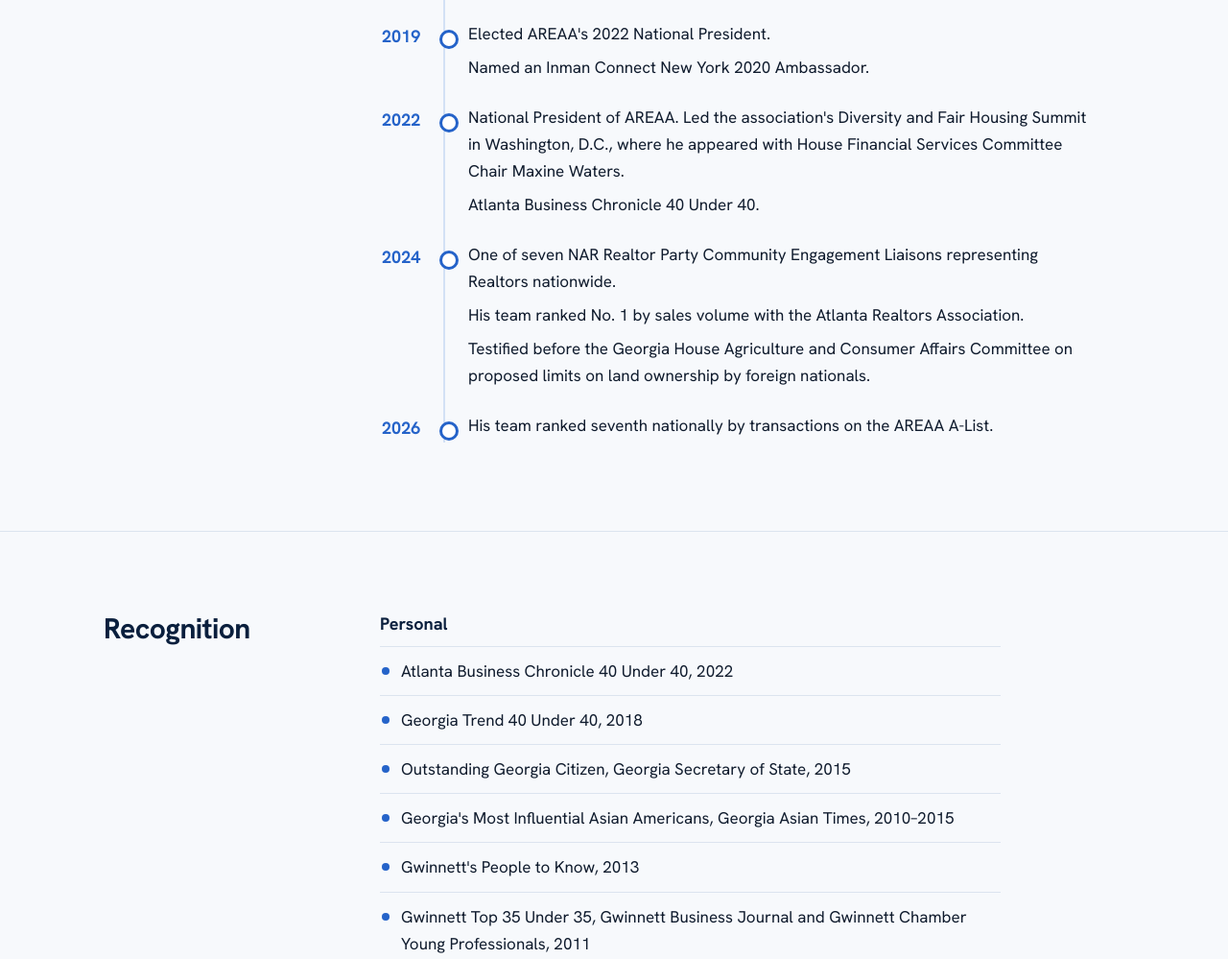
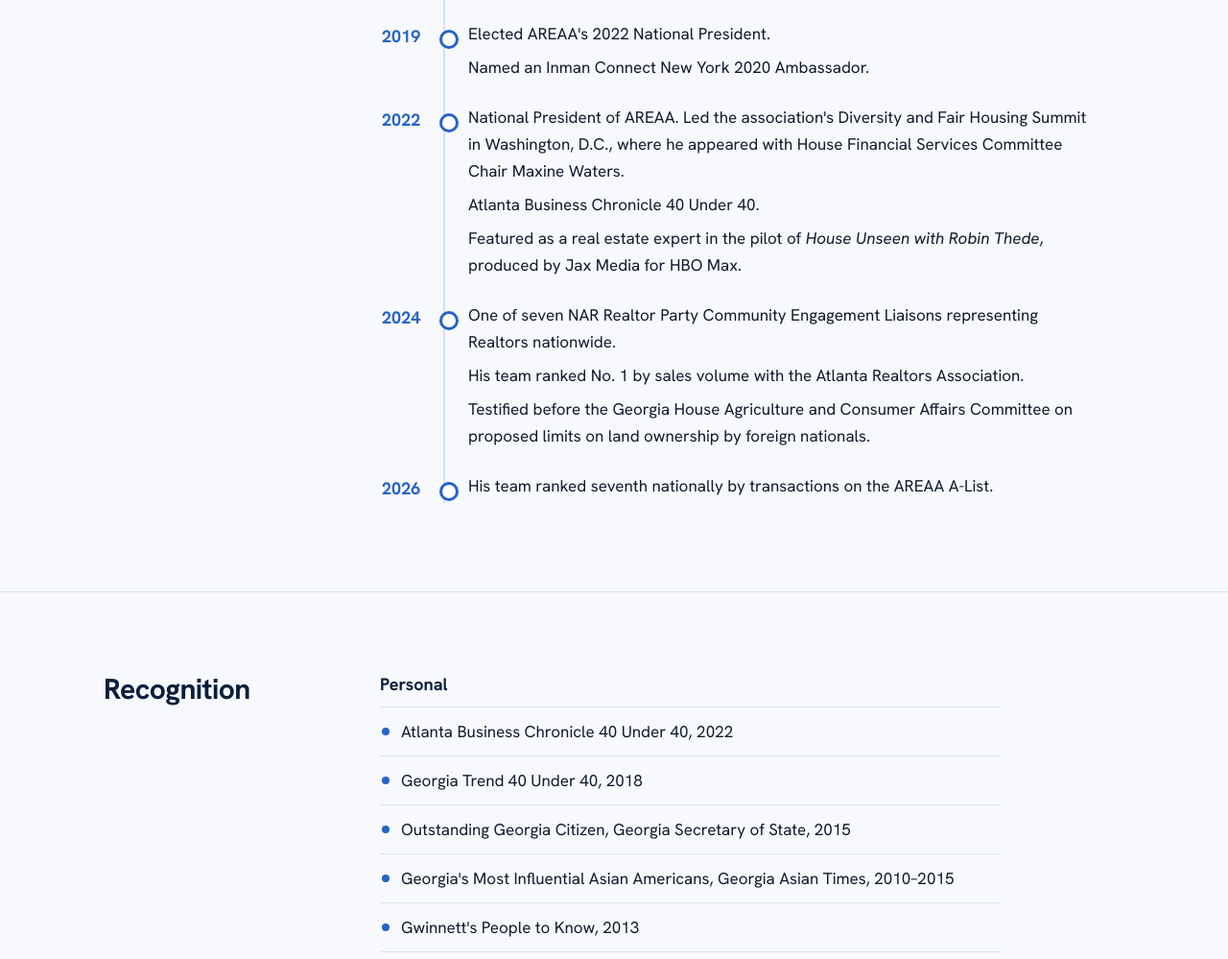
Before and after one commit to pohotech/timhur-site, a plain HTML site: page timeline/index.html in a window 1280 px wide. Shown: the part 1952-2951 px from the top of the page at 96% size. Drawn offline with Linux system fonts and the light colour scheme.

Commit message:
Timeline: add House Unseen pilot (approved in writing by Jax Media EP, Nov 25, 2026)
Co-Authored-By: Claude Opus 5.5 <noreply@anthropic.com>
Claude-Session: https://claude.ai/code/session_01RawNjNV4hg6k2u3YuG9bYW

```diff
--- a/timeline/index.html
+++ b/timeline/index.html
@@ -81,7 +81,7 @@
       <li><span class="yr">2016</span><div><p>Joined Better Homes and Gardens Real Estate as Director of New Growth Markets, then served as Director of Inclusion and Philanthropy (2017–2018).</p><p>Region 3 Director, Georgia Association of Realtors (2016–2018). AREAA National Member Services Chair. Named to the Hillary for America AAPI Leadership Council.</p></div></li>
       <li><span class="yr">2018</span><div><p>Chair of NAR's Diversity Committee and member of the NAR board of directors; one of ten members of NAR's committee marking the 50th anniversary of the Fair Housing Act.</p><p>AREAA National Treasurer and Secretary. Chair of Membership Engagement, Atlanta Realtors. Georgia Trend 40 Under 40.</p></div></li>
       <li><span class="yr">2019</span><div><p>Elected AREAA's 2022 National President.</p><p>Named an Inman Connect New York 2020 Ambassador.</p></div></li>
-      <li><span class="yr">2022</span><div><p>National President of AREAA. Led the association's Diversity and Fair Housing Summit in Washington, D.C., where he appeared with House Financial Services Committee Chair Maxine Waters.</p><p>Atlanta Business Chronicle 40 Under 40.</p></div></li>
+      <li><span class="yr">2022</span><div><p>National President of AREAA. Led the association's Diversity and Fair Housing Summit in Washington, D.C., where he appeared with House Financial Services Committee Chair Maxine Waters.</p><p>Atlanta Business Chronicle 40 Under 40.</p><p>Featured as a real estate expert in the pilot of <i>House Unseen with Robin Thede</i>, produced by Jax Media for HBO Max.</p></div></li>
       <li><span class="yr">2024</span><div><p>One of seven NAR Realtor Party Community Engagement Liaisons representing Realtors nationwide.</p><p>His team ranked No. 1 by sales volume with the Atlanta Realtors Association.</p><p>Testified before the Georgia House Agriculture and Consumer Affairs Committee on proposed limits on land ownership by foreign nationals.</p></div></li>
       <li><span class="yr">2026</span><div><p>His team ranked seventh nationally by transactions on the AREAA A-List.</p></div></li>
     </ol>
```
